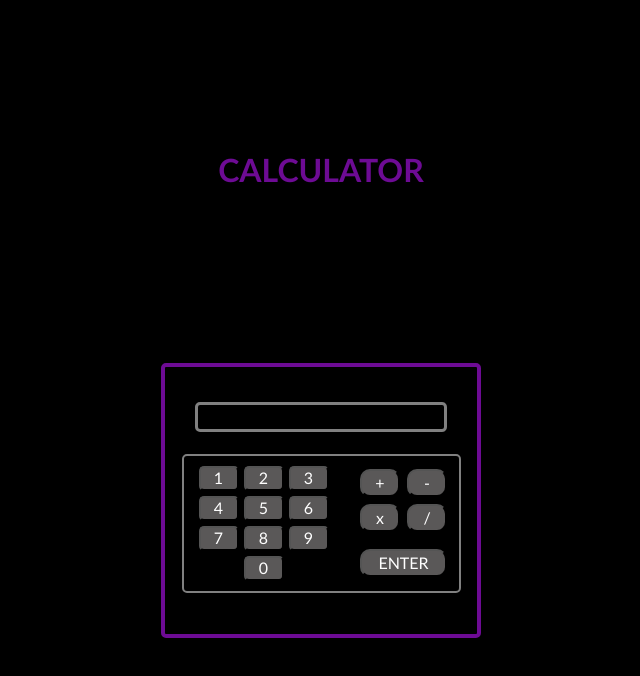
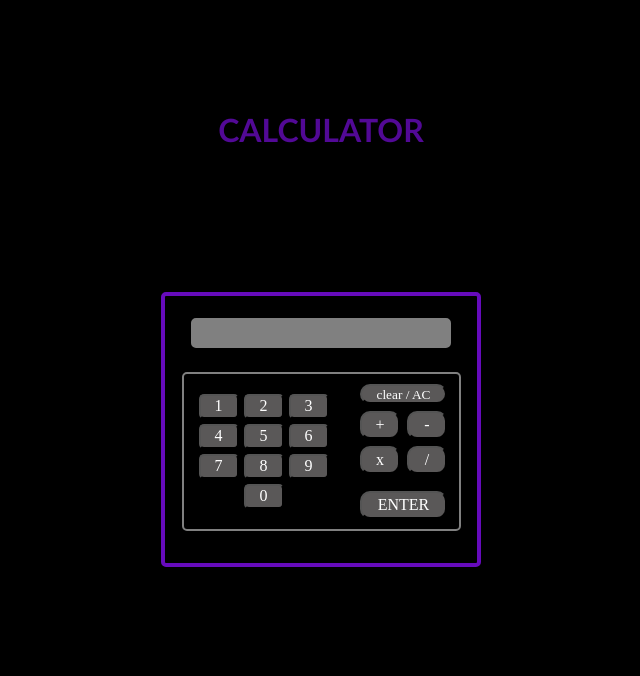
Before and after one commit to GreenbergKU/calculator, a plain HTML site: page index.html in a window 1280 px wide. Both pictures are taken after a click on the button "ENTER". Shown: the whole page, without its empty margins (319-959 px from the left). Drawn offline with Linux system fonts and the light colour scheme.

Commit message:
Adds changes for completed calculator project.

```diff
--- a/index.html
+++ b/index.html
@@ -11,8 +11,9 @@
         <header>CALCULATOR</header>
         <main>
             <section id="cal-sec">
-                <div id="input">
-                    <input type="text">
+                <div id="cal-display">
+                    <input id="number-input" type="number" class="cal-display-num" min="0" max="9" value="">
+                    <p id="op-symbol" class="cal-display-op"></p>
                 </div>
                 <div id="cal-btns">
                     <div id="num-btns">
@@ -28,11 +29,12 @@
                         <button id="num0" class="num-btn btn0">0</button>
                     </div>
                     <div id="operation-btns">
-                        <button id="opBtn-add" class="op-btn btn-add">+</button>
-                        <button id="opBtn-sub" class="op-btn btn-sub">-</button>
-                        <button id="opBtn-mult" class="op-btn btn-mult">x</button>
-                        <button id="opBtn-div" class="op-btn btn-div">/</button>
-                        <button id="opBtn-ent" class="op-btn btn-ent">ENTER</button>
+                        <button id="clr" class="op-btn btn-clr" name="Clear">clear / AC</button>
+                        <button class="op-btn btn-add" name="add" id="+">+</button>
+                        <button class="op-btn btn-sub" name="subtract" id="-">-</button>
+                        <button class="op-btn btn-mult" name="multiply" id="x">x</button>
+                        <button class="op-btn btn-div" name="divide" id="/">/</button>
+                        <button id="ent" class="op-btn btn-ent" name="Enter">ENTER</button>
                     </div>
                 </div>
             </section>
--- a/src/main.js
+++ b/src/main.js
@@ -1,3 +1,102 @@
+let calSec = document.querySelector("#cal-sec");
+
+let numMemory = 0;
+
+window.addEventListener("keydown", filterKeys);
+calSec.addEventListener("click", filterClick);
+
+function filterClick(event) {
+
+    const inputNum = document.querySelector("#number-input");
+    const opSymbol = document.querySelector("#op-symbol");
+    const btnText = "0, 1, 2, 3, 4, 5, 6, 7, 8, 9";
+    const btnNames = ["add", "subtract", "multiply", "divide"];
+
+    if (btnText.includes(event.target.innerText)) displayNumbers(event, inputNum);
+
+    if (event.target.name === "Enter" && opSymbol != "") calculateValues(inputNum, opSymbol);
+
+    if (event.target.name === "Clear") clearDisplay(inputNum, opSymbol);
+
+    if (btnNames.includes(event.target.name)) contCalculation(event, inputNum, opSymbol);
+}
+
+function filterKeys(event) {
+
+    const inputNum = document.querySelector("#number-input");
+    const opSymbol = document.querySelector("#op-symbol");
+    const numKeys = "0, 1, 2, 3, 4, 5, 6, 7, 8, 9";
+    const keys = ["+", "-", "*", "x", "/"];
+
+    if (numKeys.includes(event.key)) displayNumbers(event, inputNum);
+
+    if (event.key === "Enter" && opSymbol != "") calculateValues(inputNum, opSymbol);
+
+    if (event.key === "Clear") clearDisplay(inputNum, opSymbol);
+
+    if (keys.includes(event.key)) contCalculation(event, inputNum, opSymbol);
+}
+
+function contCalculation(event, elementNum, elementOP) {
+    elementOP.innerText === "" ? (
+        displayOperator(event, elementOP),
+        saveDisplayedValue(elementNum)
+    ) : (
+        calculateValues(elementNum, elementOP),
+        clearDisplay(elementNum, elementOP),
+        displayOperator(event, elementOP)
+    );
+}
+
+function clearDisplay(elementNum, elementOP) {
+    elementNum.value || elementOP.innerText ? (
+        elementNum.value = "",
+        elementOP.innerText = ""
+    ) :  numMemory = 0;
+}
+
+function saveDisplayedValue(elementNum) {
+    numMemory = Number(elementNum.value);
+    elementNum.value = "";
+}
+
+function calculateValues(elementNum, elementOP) {
+    let numInput = Number(elementNum.value);
+    numMemory = operate(elementOP.name, numMemory, numInput);
+    elementNum.value = numMemory;
+    elementOP.innerText = "";
+}
+
+function displayOperator(event, element) {
+    event.type === "click" ? (
+        element.innerText = event.target.id,
+        element.name = event.target.name
+    ) : (
+        element.innerText = event.key,
+        findName(event, element)
+    );
+}
+
+function displayNumbers(event, element) {
+    element.value += event.type === "click" ? event.target.innerText : event.key;
+}
+
+function findName(event, element) {
+    let ekey = event.key;
+    if (ekey === "+") element.name = "add";
+    if (ekey === "-") element.name = "subtract";
+    if (ekey === "x") element.name = "multiply";
+    if (ekey === "*") element.name = "multiply";
+    if (ekey === "/") element.name = "divide";
+}
+
+function operate(operation, total, number) {
+    if (operation === "add") return add(total, number);
+    if (operation === "subtract") return subtract(total, number);
+    if (operation === "multiply") return  multiply(total, number);
+    if (operation === "divide") return divide(total, number);
+}
+
 function add(total, number) {
     return total += number;
 }
@@ -13,19 +112,3 @@ function multiply(total, number) {
 function divide(total, number) {
     return total /= number;
 }
-
-function operate(operation, total, number) {
-    if (operation === "add") {
-        return add(total, number);
-    };
-    if (operation === "subtract") {
-        return subtract(total, number);
-    };
-    if (operation === "multiply") {
-        return  multiply(total, number);
-    };
-    if (operation === "divide") {
-        return divide(total, number);
-    };
-
-}
--- a/styles/styles.css
+++ b/styles/styles.css
@@ -1,11 +1,6 @@
 * {
     box-sizing: border-box;
-    font-family: 'Gill Sans',
-                 'Gill Sans MT',
-                  Calibri,
-                 'Trebuchet MS',
-                  sans-serif;
-}
+  }
 
 body {
     width: 100vw;
@@ -22,10 +17,15 @@ header {
     text-align: center;
     align-self: center;
     align-content: center;
-    color: rgb(109, 11, 148);
+    color: hsla(271, 89%, 39%, 0.801);
     margin-top: 4vh;
-    font-weight: 800;
+    font-weight: 900;
     font-size: xx-large;
+    font-family: 'Gill Sans',
+                 'Gill Sans MT',
+                  Calibri,
+                 'Trebuchet MS',
+                  sans-serif;
 }
 
 main {
@@ -33,7 +33,7 @@ main {
     justify-content: center;
     align-items: center;
     width: 100%;
-    height: 80%;
+    height: 100%;
 }
 
 #cal-sec {
@@ -44,38 +44,55 @@ main {
     width: 320px;
     padding: 10px;
     border-radius: 5px;
-    border: 4px rgb(109, 11, 148) solid;
+    border: 4px hsl(271, 89%, 39%) solid;
+    margin-bottom: 50%;
 }
 
-input {
+#cal-display {
+    display: flex;
+    justify-self: center;
+    align-content: center;
+    border-radius: 5px;
+    height: 30px;
+    width: 260px;
+    border: 3px grey solid;
+    background-color: grey;
+}
+
+.cal-display-num {
     display: grid;
+    width: 95%;
+    height: 100%;
     align-self: center;
     background-color: transparent;
     color: white;
     text-align: right;
-    /* margin-top: .5px; */
-    /* border-radius: 2px; */
     border: none;
+    margin-left: 5%;
+    box-shadow: 0 0 1.5px 1px grey;
+
 }
 
-#input {
+p.cal-display-op {
     display: grid;
-    justify-self: center;
+    width: 4%;
+    align-self: center;
     align-content: center;
-    border-radius: 5px;
-    height: 30px;
-    width: 90%;
-    margin-top: 15px;
-    border: 3px grey solid;
+    background-color: transparent;
+    color: white;
+    text-align: right;
+    border: none;
+    font-size: small;
+    margin-left: 1%;
+    padding-bottom: 3px;
 }
 
 #cal-btns {
     display: flex;
     justify-content: center;
-    margin-bottom: 20px;
+    margin-bottom: 10px;
     padding: 10px;
     border-radius: 5px;
-
     border: 2px grey solid;
 }
 
@@ -98,8 +115,9 @@ input {
     justify-content: center;
     align-self: center;
     grid-template-columns: repeat(2, 40px);
-    grid-template-rows: 28px 28px 38px;
-    grid-template-areas: "add subtract"
+    grid-template-rows: 20px 28px 28px 38px;
+    grid-template-areas: "clear clear"
+                         "add subtract"
                          "multiply divide"
                          "enter enter";
     grid-gap: 7px;
@@ -111,6 +129,11 @@ input {
     background-color: rgb(90, 88, 88);
     color: white;
     border-radius: 10px;
+}
+
+.btn-clr {
+    grid-area: clear;
+    font-size: smaller;
 }
 
 .btn-ent {
@@ -127,3 +150,17 @@ input {
     color: white;
     border-radius: 5px;
 }
+
+/* HIDE SPINNER/ARROWS INPUT type="number": */
+
+/* Chrome, Safari, Edge, Opera */
+input::-webkit-outer-spin-button,
+input::-webkit-inner-spin-button {
+  -webkit-appearance: none;
+  margin: 0;
+}
+
+/* Firefox */
+input[type=number] {
+  -moz-appearance: textfield;
+}
```
Also changed, not shown: documentation/project-comments.js (added, +60 -0 lines).
